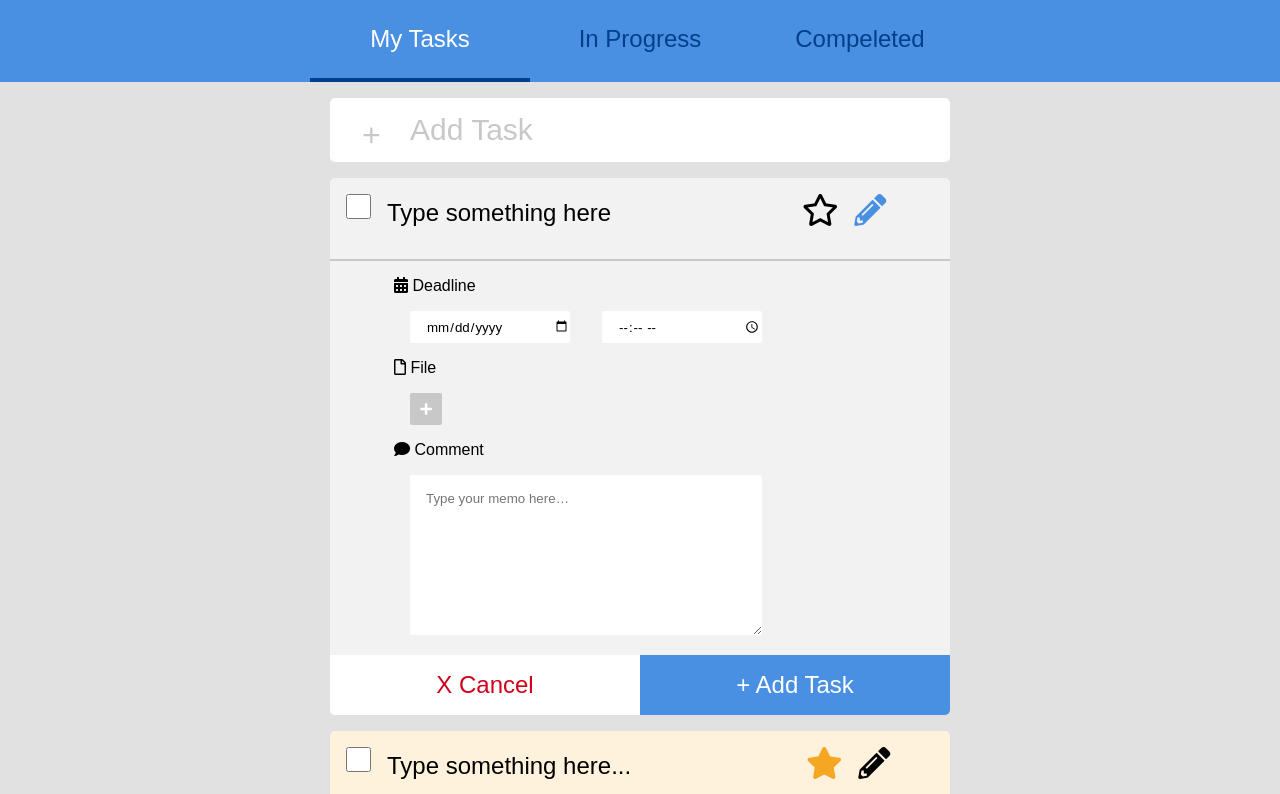
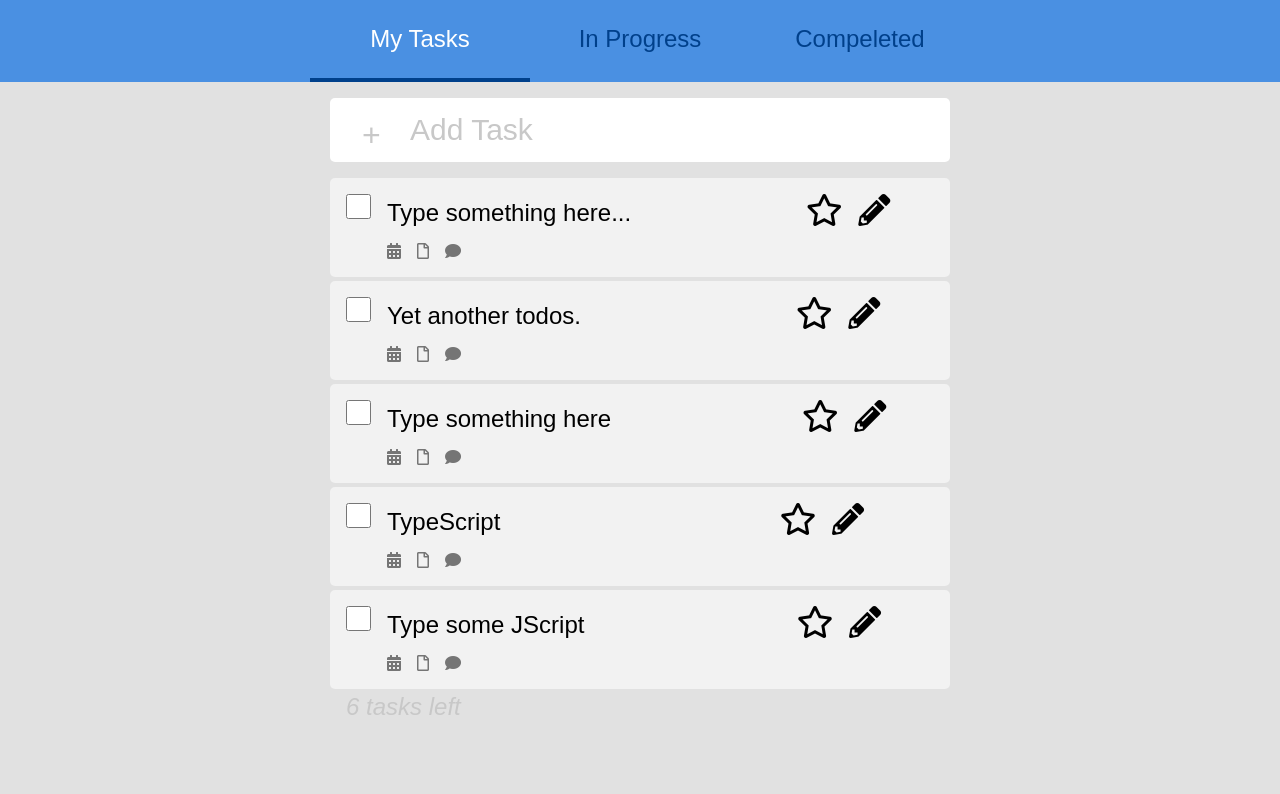
Before and after one commit to iigmir/f2e-week1, an Angular app: page /tasks in a window 1280 px wide. Shown: the top 794 px of the page. Built offline with nearby package versions, Linux system fonts and the light colour scheme.

Commit message:
Import services

```diff
--- a/src/app/mock-todos.ts
+++ b/src/app/mock-todos.ts
@@ -21,8 +21,8 @@ export const TODOS: Todo[] = [{
     }, {
         satrred: false,
         priority: 2,
-        comment: 'Type something here',
-        todo: null,
+        comment: null,
+        todo: 'Type something here',
         date: '2018-06-30',
         time: null,
         file: null,
@@ -30,8 +30,8 @@ export const TODOS: Todo[] = [{
     }, {
         satrred: false,
         priority: 3,
-        comment: 'TypeScript',
-        todo: null,
+        comment: null,
+        todo: 'TypeScript',
         date: null,
         time: null,
         file: 'foo',
@@ -39,8 +39,8 @@ export const TODOS: Todo[] = [{
     }, {
         satrred: false,
         priority: 3,
-        comment: 'Type some JScript',
-        todo: null,
+        comment: null,
+        todo: 'Type some JScript',
         date: null,
         time: null,
         file: null,
--- a/src/app/tasks/tasks.component.html
+++ b/src/app/tasks/tasks.component.html
@@ -1,3 +1,51 @@
+<div class="todo" *ngFor="let t of todos">
+    <div class="checkcard">
+        <input type="checkbox">
+    </div>
+    <div class="maincard">
+        <p> {{ t.todo }} </p>
+        <span>
+            <i class="fas fa-calendar-alt"></i>
+        </span>
+        <span>
+            <i class="far fa-file"></i>
+        </span>
+        <span>
+            <i class="fas fa-comment"></i>
+        </span>
+    </div>
+    <div class="editcard">
+        <i class="fas fa-star fa-2x"></i>
+        <i class="far fa-star fa-2x"></i>
+        <i class="fas fa-pencil-alt fa-2x"></i>
+    </div>
+    <div class="editarea">
+        <div class="bdy">
+            <div class="deadline">
+                <p> <i class="fas fa-calendar-alt"></i> Deadline </p>
+                <input type="date" />
+                <input type="time" />
+            </div>
+            <div class="file">
+                <p> <i class="far fa-file"></i> File </p>
+                <button> <i class="fas fa-plus"></i> </button>
+            </div>
+            <div class="comment">
+                <p> <i class="fas fa-comment"></i> Comment </p>
+                <textarea name="" id="" placeholder="Type your memo here…"></textarea>
+            </div>
+        </div>
+        <div class="btn"></div>
+    </div>
+    <div class="actionarea">
+        <button class="cancel"> X Cancel </button>
+        <button class="save"> + Add Task </button>
+    </div>
+</div>
+
+<div hidden>
+
+
     <div class="editing todo">
         <div class="checkcard">
             <input type="checkbox">
@@ -206,4 +254,6 @@
         </div>
     </div>
 
+</div>
+
 <p class="info"> <i> 6 tasks left </i> </p>
--- a/src/app/tasks/tasks.component.ts
+++ b/src/app/tasks/tasks.component.ts
@@ -14,7 +14,7 @@ export class TasksComponent implements OnInit {
     constructor( private service: TodoService ) { }
     ngOnInit() {
         this.todos = this.service.getTodos();
-        console.log( this.todos );
+        // console.log( this.todos );
     }
     logIt() {
         console.log('Hello');
```
Lines whose indentation alone changed are shown as unchanged.
